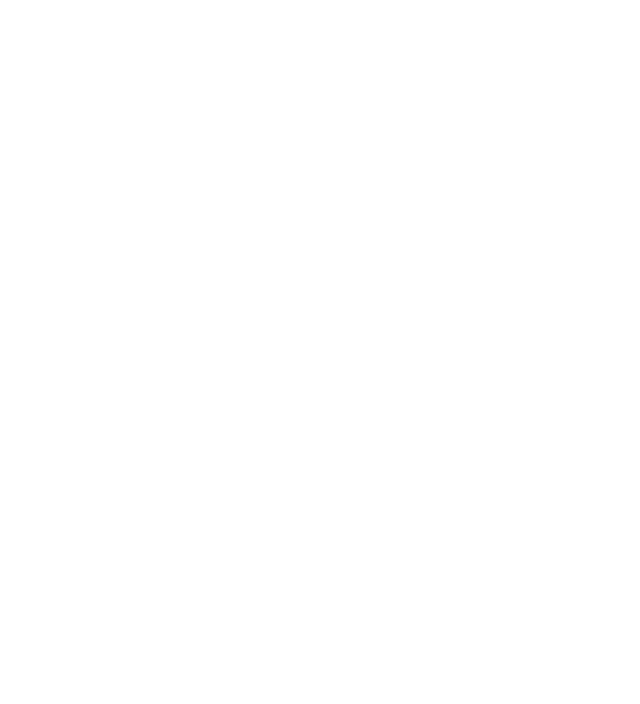
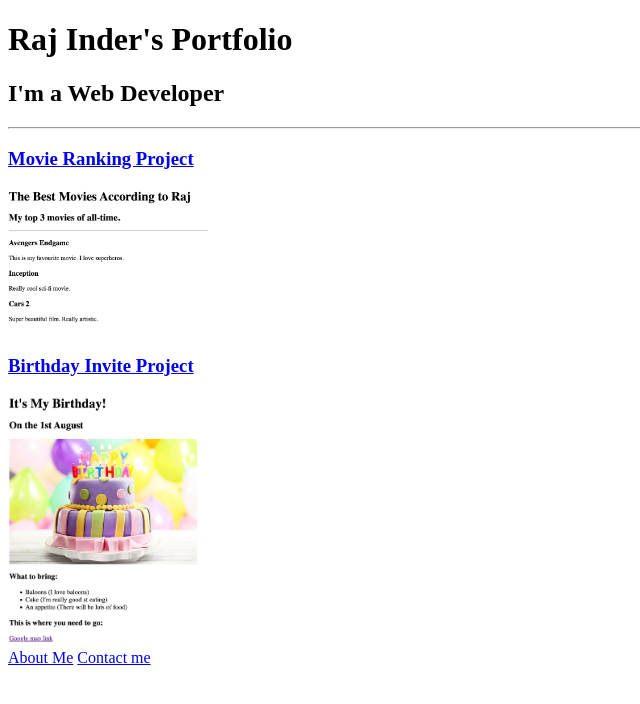
Before and after one commit to RajInderSinghGulati/html.portfolio, a plain HTML site: page index.html in a window 1280 px wide. Shown: the whole page, without its empty margins (0-640 px from the left). Drawn offline with Linux system fonts and the light colour scheme.

Commit message:
index.html

```diff
--- a/index.html
+++ b/index.html
@@ -13,3 +13,33 @@ HINT for TODO 6: You can use the height attribute set to 200 to make the image s
 https://developer.mozilla.org/en-US/docs/Web/HTML/Element/img#attr-height -->
 
 <!-- TODO 7: Add the Contact Me and About Me page links -->
+
+<!DOCTYPE html>
+<html lang="en">
+    <head>
+        <meta charset="UTF-8">
+        <meta name="viewport" content="width=device-width, initial-scale=1.0">
+        <title>My Website</title>
+    </head>
+
+    <body>
+        <h1>Raj Inder's Portfolio</h1>
+
+        <h2>I'm a Web Developer</h2>
+
+        <hr>
+
+        <h3><a href = "/public/movie-ranking.html">Movie Ranking Project</a></h3>
+        <img src= "assets/images/movie-ranking.png" width = 200 />
+
+        <h3><a href = "/public/birthday-invite.html">Birthday Invite Project</a></h3>
+        <img src= "assets/images/birthday-invite.png" width = 200 />
+        <br>
+
+        <a href = "public/about.html">About Me</a>
+        <a href = "public/contact.html">Contact me</a>
+
+
+
+    </body>
+</html>
```
